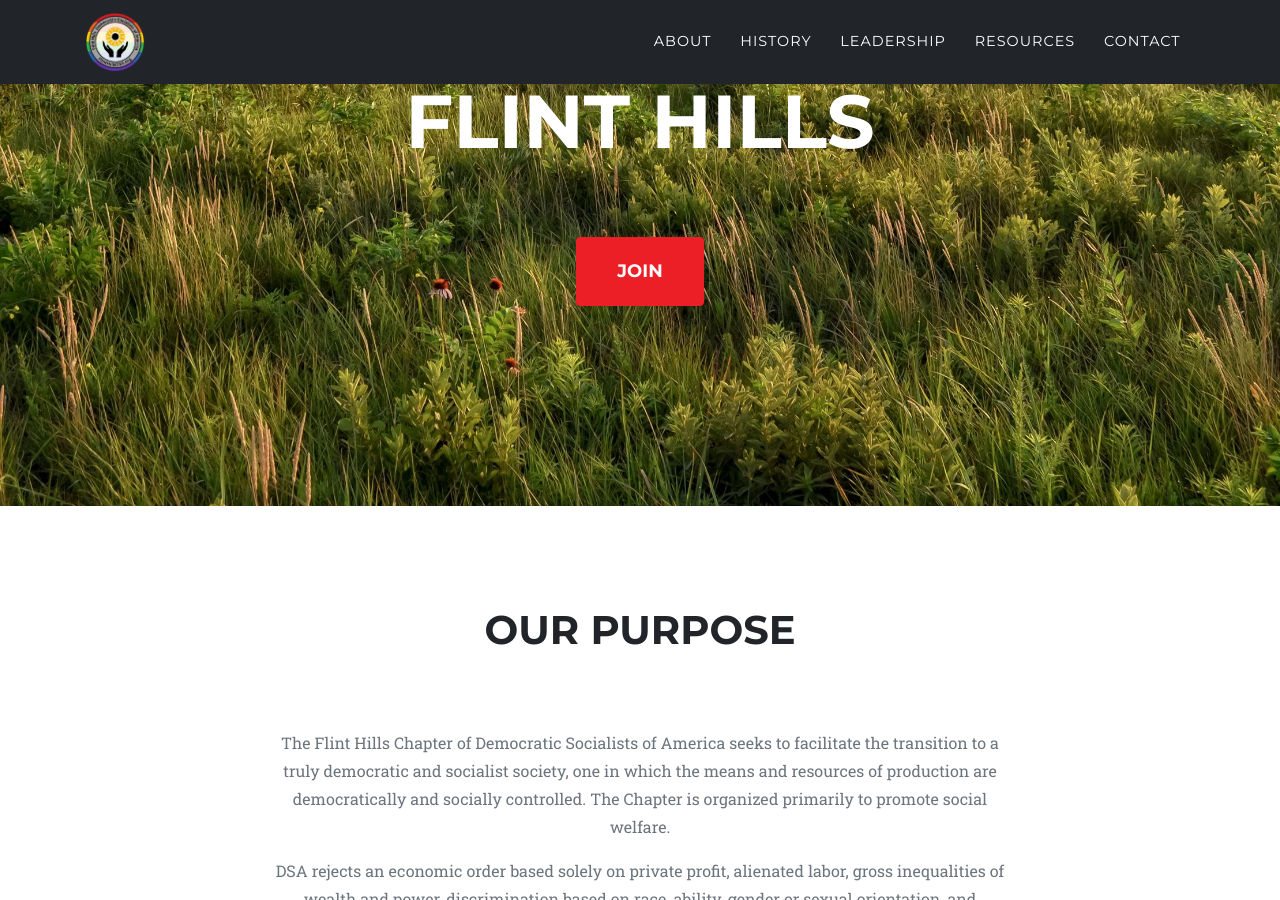
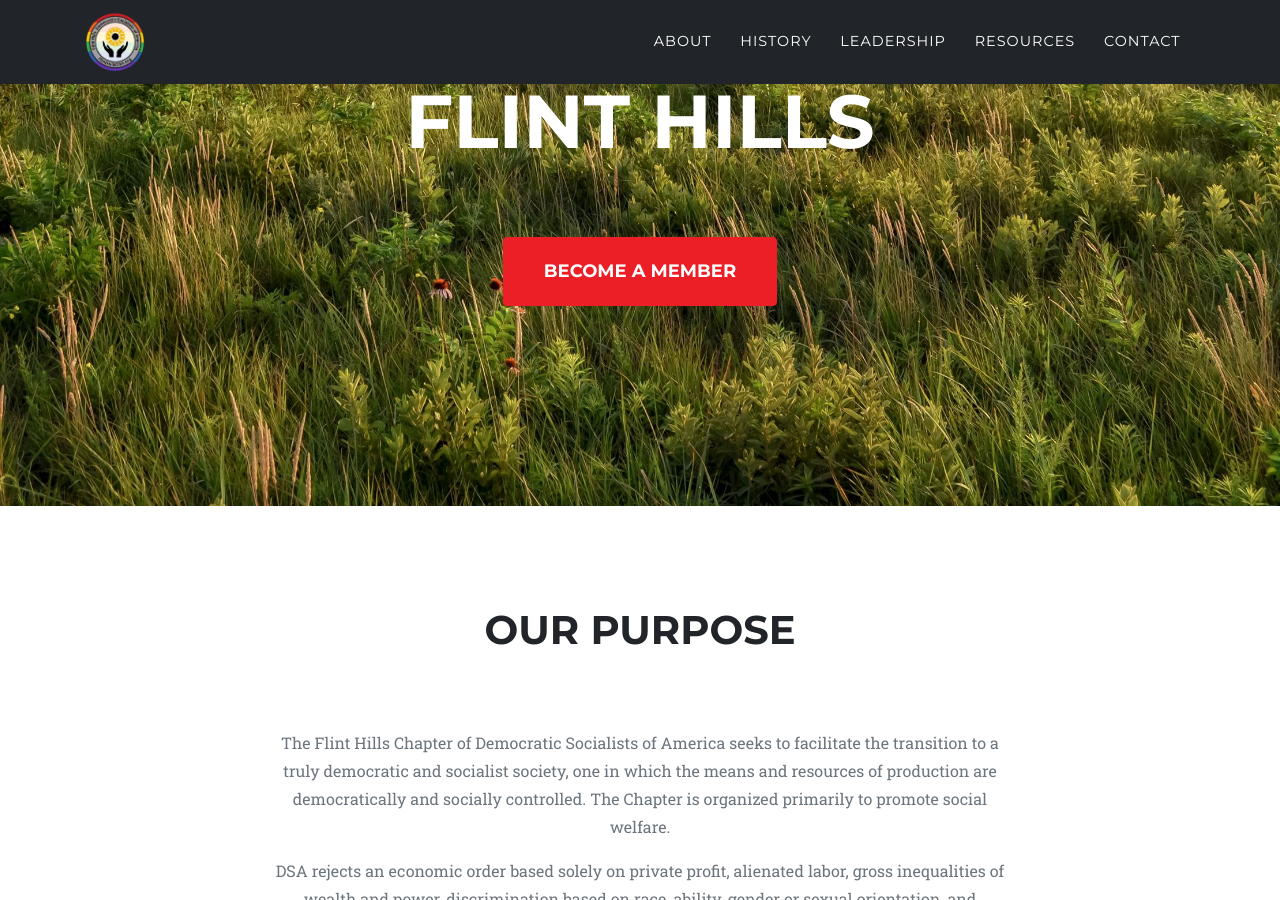
Before and after one commit to flinthillsdsa/website, a Jekyll site: the page built from index.md, in a window 1280 px wide and 900 px high, scrolled down 339 px. Built offline with Jekyll 4.4.1, drawn with Linux system fonts in a browser that asks for light colours; some web fonts are replaced.

Commit message:
Update sitetext.yml

```diff
--- a/_data/sitetext.yml
+++ b/_data/sitetext.yml
@@ -13,7 +13,7 @@
   header:
     title: Democratic Socialists of America
     text: Flint Hills
-    button: Join
+    button: Become a Member
     buttonlink: "#about"
 
   services:
```
